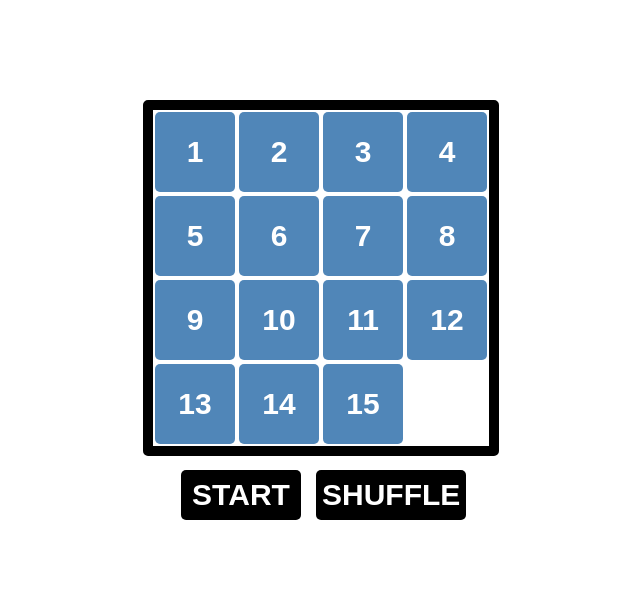
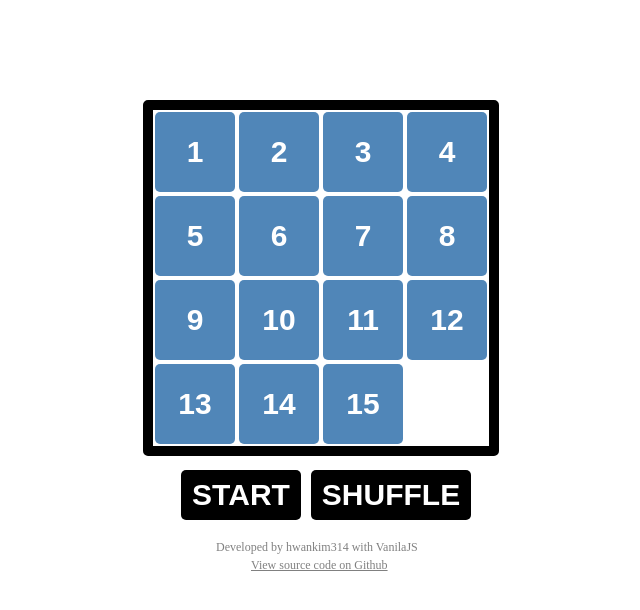
Before and after one commit to hwankim314/15PUZZLE, a plain HTML site: page index.html in a window 1280 px wide. Shown: the whole page, without its empty margins (319-959 px from the left). Drawn offline with Linux system fonts and the light colour scheme.

Commit message:
Add files via upload
15puzzle
+info
+link

```diff
--- a/15puzzle.css
+++ b/15puzzle.css
@@ -37,7 +37,7 @@ button{
     margin-left: -140px
 }
 #op2{
-    width: 150px;
+    width: 160px;
     height: 50px;
     color: white;
     background-color: black;
@@ -45,9 +45,27 @@ button{
     top: 50%;
     left: 50%;
     margin-top: 70px;
-    margin-left: -5px;
+    margin-left: -10px;
 }
 #blank{
     color: rgba(17, 104, 21, 0.767);
     visibility: hidden;
 }
+#mark{
+    color: gray;
+    font-size: 12px;
+    position: absolute;
+    top: 50%;
+    left: 50%;
+    margin-top: 140px;
+    margin-left: -105px;
+}
+#link{
+    color: gray;
+    font-size: 12px;
+    position: absolute;
+    top: 50%;
+    left: 50%;
+    margin-top: 158px;
+    margin-left: -70px;
+}
--- a/index.html
+++ b/index.html
@@ -12,7 +12,8 @@
     <div id="word1"></div>
     <button id="op" onclick="onceTwice()">START</button>
     <button id="op2" onclick="puzzle.shuffle(btnVal)">SHUFFLE</button>
-
+    <p id="mark">Developed by hwankim314 with VanilaJS</p>
+    <a id="link" target="_blank" href="https://github.com/hwankim314/15PUZZLE">View source code on Github</a>
 
     <script src="15puzzle.js"></script>
 </body>
```
